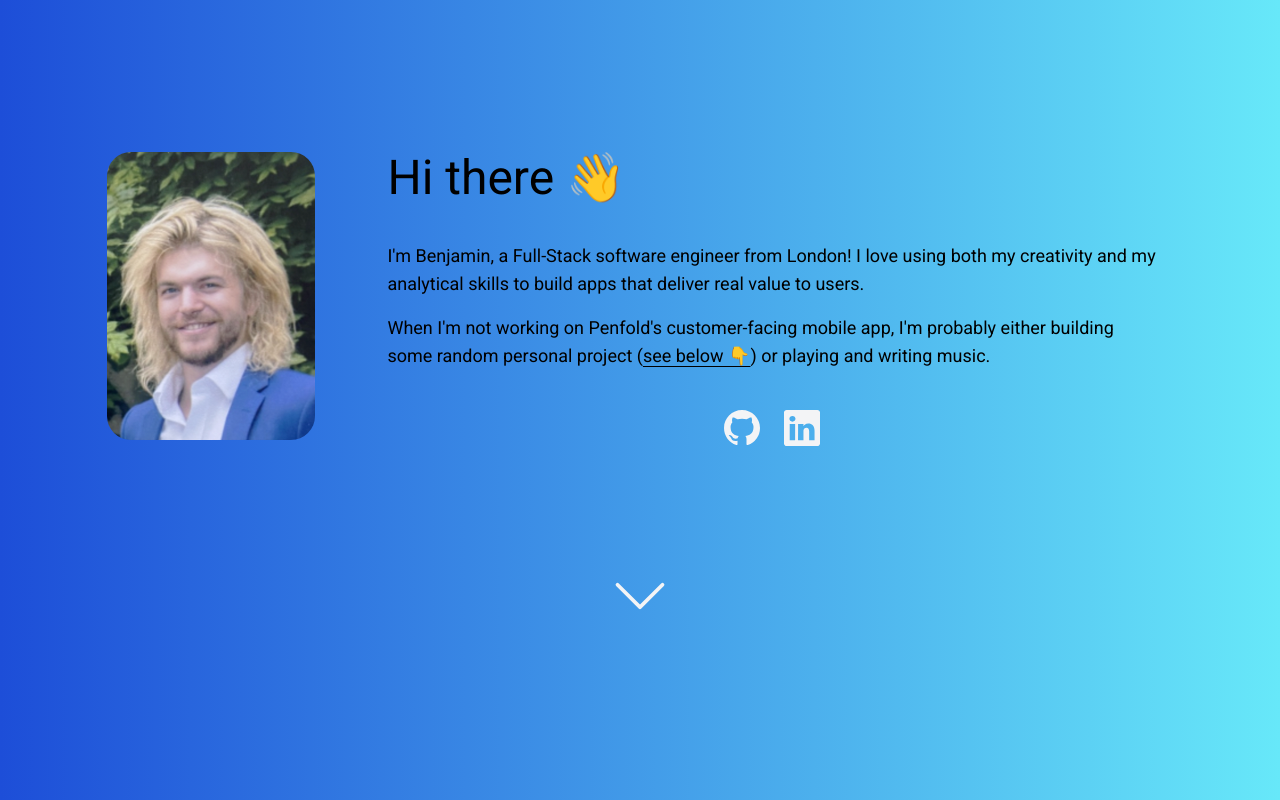
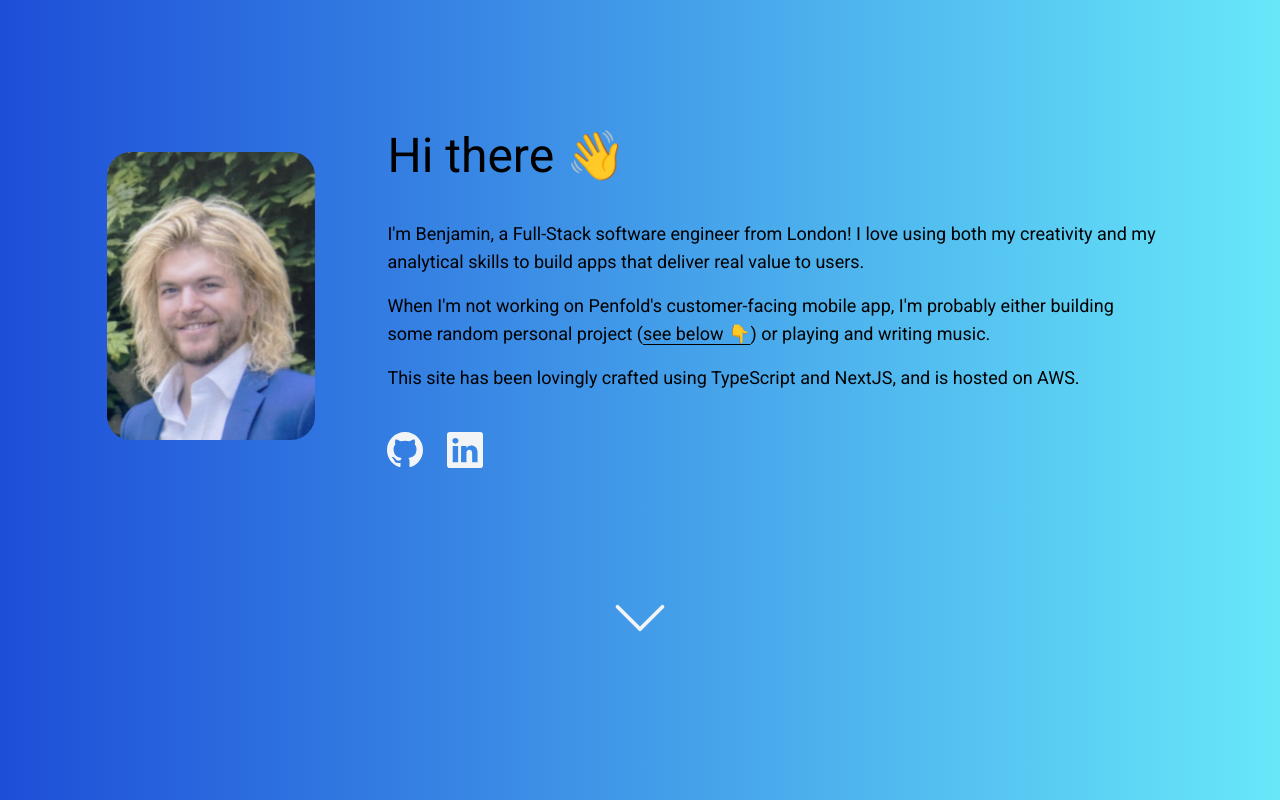
Before and after one commit to benjaminkitson/bk-home, a Next.js app: page / in a window 1280 px wide. Shown: the top 800 px of the page. Built offline with nearby package versions, Linux system fonts and the light colour scheme.

Commit message:
tweakses

```diff
--- a/src/app/(home)/components/TopSection.tsx
+++ b/src/app/(home)/components/TopSection.tsx
@@ -43,7 +43,7 @@ export const TopSection: React.FC<SectionProps> = ({ scrollRefs }) => {
               love using both my creativity and my analytical skills to build
               apps that deliver real value to users.
             </P>
-            <P className="hidden md:block">
+            <P className="mb-4">
               When I&apos;m not working on Penfold&apos;s customer-facing mobile
               app, I&apos;m probably either building some random personal
               project {" ("}
@@ -53,11 +53,15 @@ export const TopSection: React.FC<SectionProps> = ({ scrollRefs }) => {
               {") "}
               or playing and writing music.{" "}
             </P>
+            <P>
+              This site has been lovingly crafted using TypeScript and NextJS,
+              and is hosted on AWS.
+            </P>
           </div>
-          <div className="flex h-20 md:hidden">
+          <div className="flex h-20 w-full md:hidden">
             <DownLink portfolioScrollRef={scrollRefs.portfolioScrollRef} />
           </div>
-          <div className="mt-10 hidden justify-center lg:flex">
+          <div className="align-start mt-10 hidden w-full pl-4 lg:flex">
             <a href="https://github.com/benjaminkitson" className="mr-6">
               <BsGithub className=" fill-gray-100 text-4xl transition duration-500 hover:scale-90 hover:fill-black" />
             </a>
```
